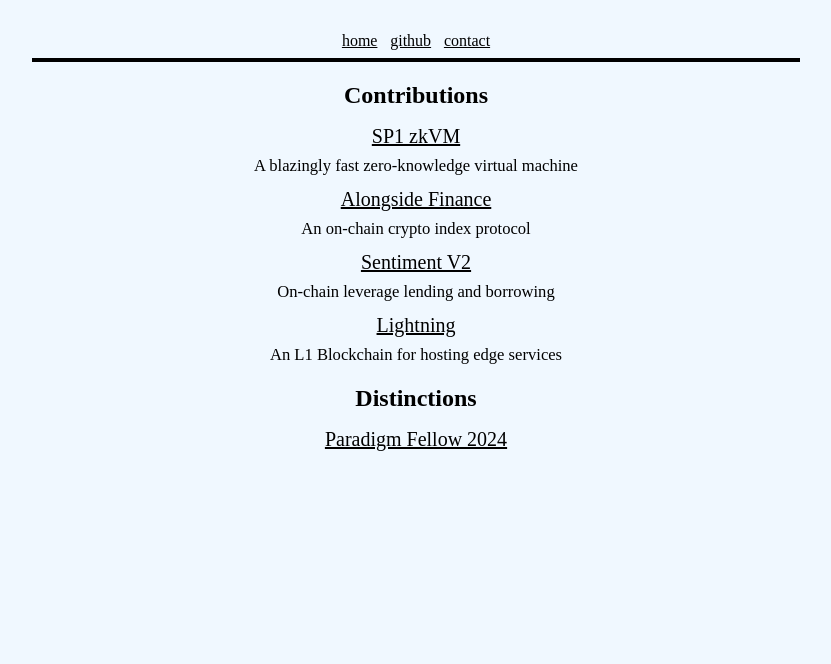
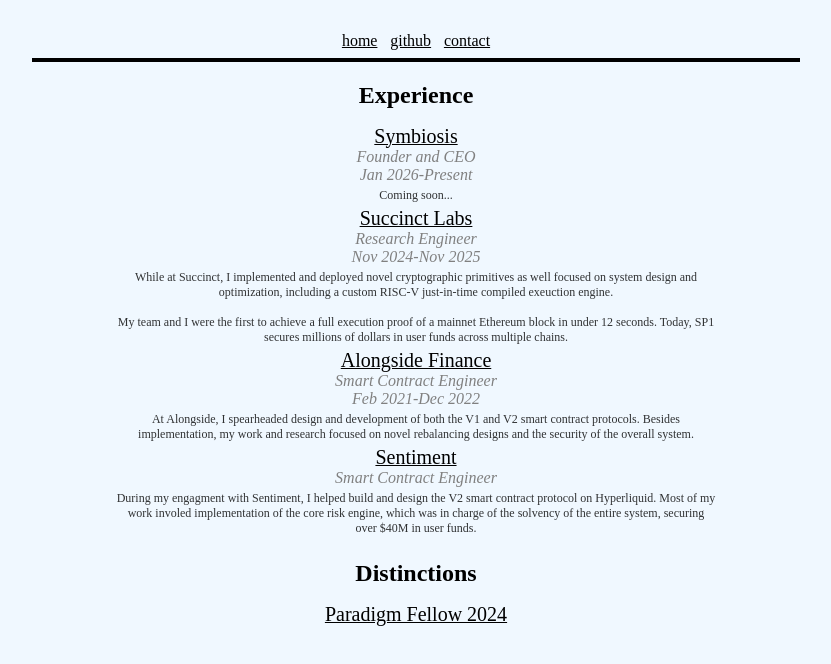
Before and after one commit to nhtyy/push0dev, a Next.js app: page / in a window 1280 px wide. Shown: the top 664 px of the page, without its empty margins (224-1055 px from the left). Built offline with nearby package versions, Linux system fonts and the light colour scheme.

Commit message:
feat: dates and titles

```diff
--- a/package.json
+++ b/package.json
@@ -21,5 +21,6 @@
     "react": "18.2.0",
     "react-dom": "18.2.0",
     "typescript": "4.9.5"
-  }
+  },
+  "packageManager": "yarn@1.22.22+sha512.a6b2f7906b721bba3d67d4aff083df04dad64c399707841b7acf00f6b133b7ac24255f2652fa22ae3534329dc6180534e98d17432037ff6fd140556e2bb3137e"
 }
--- a/src/componets/link_list.tsx
+++ b/src/componets/link_list.tsx
@@ -1,18 +1,22 @@
 export function LinkList({
   links,
 }: {
-  links: { title: string; description: string, url: string }[];
+  links: { title: string; description: string, url: string, position?: string, start?: string, end?: string }[];
 }) {
   return (
-    <ul style={{ listStyle: "none", paddingLeft: "0" }}>
-      {links.map(({ title, description, url }) => (
-        <li key={title} style={{ fontSize: "2.5vh" }}>
+    <ul style={{ listStyle: "none",
+      paddingLeft: 0,
+      display: "flex",
+      flexDirection: "column",
+      alignItems: "center", }}>
+      {links.map(({ title, description, url, position, start, end }) => (
+        <li key={title} style={{ width: "100%", maxWidth: "clamp(320px, 50vw, 600px)" }}>
           <a href={url} className={"hover-red"}>
-            {title}
+            <span style={{ fontSize: "2.5vh" }}>{title}</span>
           </a>
-          <br/>
-          <h5 style={{marginTop: "1vh", marginBottom: "1.5vh", fontWeight: "normal"}}>{description}</h5>
-          {/* <p style={{marginTop: "1vh", marginBottom: "1.5vh"}}>{description}</p> */}
+          {position && <div style={{ color: "gray", fontStyle: "italic"}}>{position} </div>}
+          {start && end && <div style={{ color: "gray", fontStyle: "italic" }}>{start}-{end}</div>}
+          <h5 style={{marginTop: ".5vh", marginBottom: ".5vh", opacity: 0.8, fontWeight: "normal", fontSize: "1.5vh", whiteSpace: "pre-line" }}>{description}</h5>
         </li>
       ))}
     </ul>
--- a/src/pages/index.tsx
+++ b/src/pages/index.tsx
@@ -3,35 +3,45 @@
 
 export default function Home({ registry }: { registry: PostRegistry }) {
   return (
-    <div style={{justifyContent: "center"}}>
+    <div style={{ justifyContent: "center" }}>
       {/* <h2 className="homepage-section-header">About</h2> */}
       {/* <div style={{ width: "40vw", textAlign: "center", justifyContent: "center", margin: "auto" }}>
         <p style={{fontWeight: "normal", fontSize: "2vh"}}>
           mostly rust, math, ethereum, and open source
         </p>
       </div> */}
-      <h2 className="homepage-section-header">Contributions</h2>
+      <h2 className="homepage-section-header">Experience</h2>
       <LinkList
         links={[
           {
-            title: "SP1 zkVM",
-            description: "A blazingly fast zero-knowledge virtual machine",
+            title: "Symbiosis",
+            position: "Founder and CEO",
+            description: "Coming soon...",
+            url: "https://symbiosis.markets",
+            start: "Jan 2026",
+            end: "Present",
+          },
+          {
+            title: "Succinct Labs",
+            description: "While at Succinct, I implemented and deployed novel cryptographic primitives as well focused on system design and optimization, including a custom RISC-V just-in-time compiled exeuction engine. \n\n My team and I were the first to achieve a full execution proof of a mainnet Ethereum block in under 12 seconds. Today, SP1 secures millions of dollars in user funds across multiple chains.",
             url: "https://github.com/succinctlabs/sp1",
+            start: "Nov 2024",
+            end: "Nov 2025",
+            position: "Research Engineer",
           },
           {
             title: "Alongside Finance",
-            description: "An on-chain crypto index protocol",
+            description: "At Alongside, I spearheaded design and development of both the V1 and V2 smart contract protocols. Besides implementation, my work and research focused on novel rebalancing designs and the security of the overall system.",
             url: "https://alongside.xyz",
+            position: "Smart Contract Engineer",
+            start: "Feb 2021",
+            end: "Dec 2022",
           },
           {
-            title: "Sentiment V2",
-            description: "On-chain leverage lending and borrowing",
+            title: "Sentiment",
+            description: "During my engagment with Sentiment, I helped build and design the V2 smart contract protocol on Hyperliquid. Most of my work involed implementation of the core risk engine, which was in charge of the solvency of the entire system, securing over $40M in user funds.",
+            position: "Smart Contract Engineer",
             url: "https://github.com/sentimentxyz/protocol-v2",
-          },
-          {
-            title: "Lightning",
-            description: "An L1 Blockchain for hosting edge services",
-            url: "https://github.com/fleek-network/lightning",
           },
         ]}
       />
```
Also changed, not shown: 1 other file (tests, documents, lock files or other folders).
